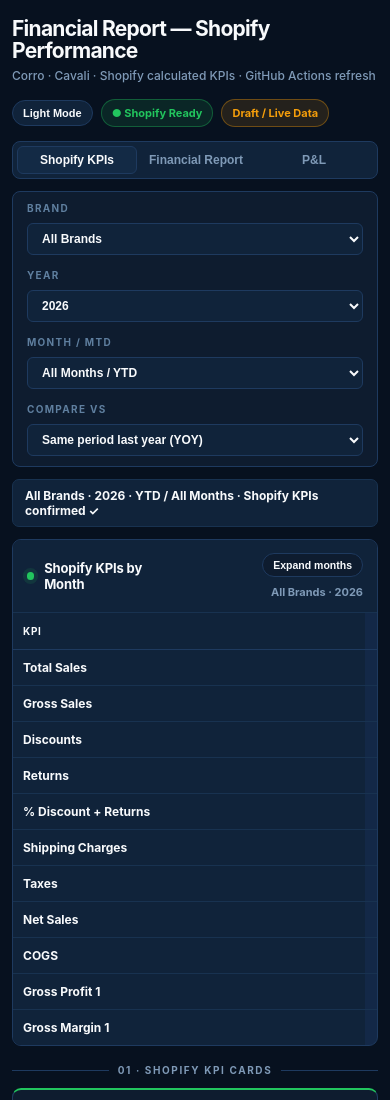
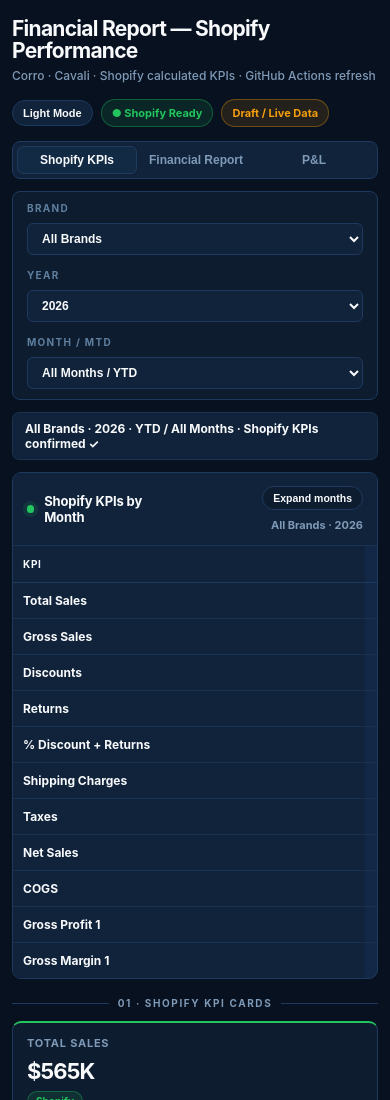
Before and after one commit to Equestrian-Labs-Dashboard/financial-report-dashboard, a plain HTML site: page docs/index.html in a window 390 px wide. Shown: the top 1100 px of the page. Drawn offline with nearby package versions, Linux system fonts and the light colour scheme.

Commit message:
Update index.html

```diff
--- a/docs/index.html
+++ b/docs/index.html
@@ -762,13 +762,6 @@
             <option value="Q4">Q4 · Oct–Dec</option>
           </select>
         </div>
-
-        <div class="filter-group">
-          <span class="filter-label">Compare Vs</span>
-          <select>
-            <option>Same period last year (YOY)</option>
-          </select>
-        </div>
       </section>
 
       <section class="date-strip" id="dateStrip">Loading Shopify report period...</section>
@@ -784,28 +777,7 @@
 
         <div class="matrix-wrapper">
           <table class="monthly-table is-collapsed" id="monthlyTable">
-            <thead>
-              <tr>
-                <th class="sticky-kpi">KPI</th>
-                <th class="right month-head monthly-detail" data-month="01">Jan</th>
-                <th class="right month-head monthly-detail" data-month="02">Feb</th>
-                <th class="right month-head monthly-detail" data-month="03">Mar</th>
-                <th class="right month-head monthly-detail" data-month="04">Apr</th>
-                <th class="right month-head monthly-detail" data-month="05">May</th>
-                <th class="right month-head monthly-detail" data-month="06">Jun</th>
-                <th class="right month-head monthly-detail" data-month="07">Jul</th>
-                <th class="right month-head monthly-detail" data-month="08">Aug</th>
-                <th class="right month-head monthly-detail" data-month="09">Sep</th>
-                <th class="right month-head monthly-detail" data-month="10">Oct</th>
-                <th class="right month-head monthly-detail" data-month="11">Nov</th>
-                <th class="right month-head monthly-detail" data-month="12">Dec</th>
-                <th class="right total-col">YTY</th>
-                <th class="right quarter-col">Q1</th>
-                <th class="right quarter-col">Q2</th>
-                <th class="right quarter-col">Q3</th>
-                <th class="right quarter-col">Q4</th>
-              </tr>
-            </thead>
+            <thead id="monthlyMatrixHead"></thead>
             <tbody id="monthlyMatrix"></tbody>
           </table>
         </div>
@@ -1249,8 +1221,8 @@
       document.getElementById("matrixMeta").textContent =
         `${brandText} · ${selected.filters.year}`;
 
+      renderMonthlyMatrix(selected.trendRows, selected.filters);
       highlightSelectedPeriod(selected.filters);
-      renderMonthlyMatrix(selected.trendRows, selected.filters);
       renderKpis(selected.totals);
       renderSalesTrend(selected.trendRows);
       renderDiscountReturns(selected.trendRows);
@@ -1580,7 +1552,47 @@
 
     function renderMonthlyMatrix(rows, filters) {
       const lookup = getMonthLookup(rows);
-      const monthKeys = MONTH_ORDER;
+      const isQuarterSelected = filters && filters.quarter !== "all";
+      const selectedQuarter = isQuarterSelected ? filters.quarter : null;
+
+      const monthKeys = isQuarterSelected ? QUARTERS[selectedQuarter] : MONTH_ORDER;
+      const quarterKeys = isQuarterSelected ? [selectedQuarter] : ["Q1", "Q2", "Q3", "Q4"];
+
+      const table = document.getElementById("monthlyTable");
+      const toggle = document.getElementById("matrixToggle");
+
+      if (isQuarterSelected) {
+        table.classList.remove("is-collapsed");
+        toggle.style.display = "none";
+      } else {
+        toggle.style.display = "inline-flex";
+      }
+
+      const monthHeaders = monthKeys
+        .map(monthKey => {
+          const selectedClass = isQuarterSelected || (filters.month !== "all" && filters.month === monthKey)
+            ? " selected-month"
+            : "";
+
+          return `<th class="right month-head monthly-detail${selectedClass}" data-month="${monthKey}">${MONTHS[monthKey]}</th>`;
+        })
+        .join("");
+
+      const quarterHeaders = quarterKeys
+        .map(quarterKey => {
+          const selectedClass = isQuarterSelected && quarterKey === selectedQuarter ? " selected-month" : "";
+          return `<th class="right quarter-col${selectedClass}">${quarterKey}</th>`;
+        })
+        .join("");
+
+      document.getElementById("monthlyMatrixHead").innerHTML = `
+        <tr>
+          <th class="sticky-kpi">KPI</th>
+          ${monthHeaders}
+          <th class="right total-col">YTY</th>
+          ${quarterHeaders}
+        </tr>
+      `;
 
       const metrics = [
         { key: "total_sales", label: "Total Sales", formatter: money },
@@ -1632,20 +1644,19 @@
         const monthCells = monthKeys.map(monthKey => {
           const row = lookup[monthKey];
           const value = getMonthlyValue(metric.key, row);
-
-          const isSelectedMonth = filters && filters.month !== "all" && filters.month === monthKey;
-          const isSelectedQuarter = filters && filters.quarter !== "all" && QUARTERS[filters.quarter].includes(monthKey);
-          const selectedClass = isSelectedMonth || isSelectedQuarter ? " selected-month" : "";
+          const selectedClass = isQuarterSelected || (filters && filters.month !== "all" && filters.month === monthKey)
+            ? " selected-month"
+            : "";
 
           return `<td class="right monthly-detail${selectedClass}">${metric.formatter(value)}</td>`;
         }).join("");
 
         const ytyValue = getTotalValue(metric.key, ytyTotals);
 
-        const quarterCells = ["Q1", "Q2", "Q3", "Q4"].map(quarterKey => {
+        const quarterCells = quarterKeys.map(quarterKey => {
           const qTotals = sumRows(quarterRows(quarterKey));
           const qValue = getTotalValue(metric.key, qTotals);
-          const selectedClass = filters && filters.quarter === quarterKey ? " selected-month" : "";
+          const selectedClass = isQuarterSelected && quarterKey === selectedQuarter ? " selected-month" : "";
 
           return `<td class="right quarter-col${selectedClass}">${metric.formatter(qValue)}</td>`;
         }).join("");
```
